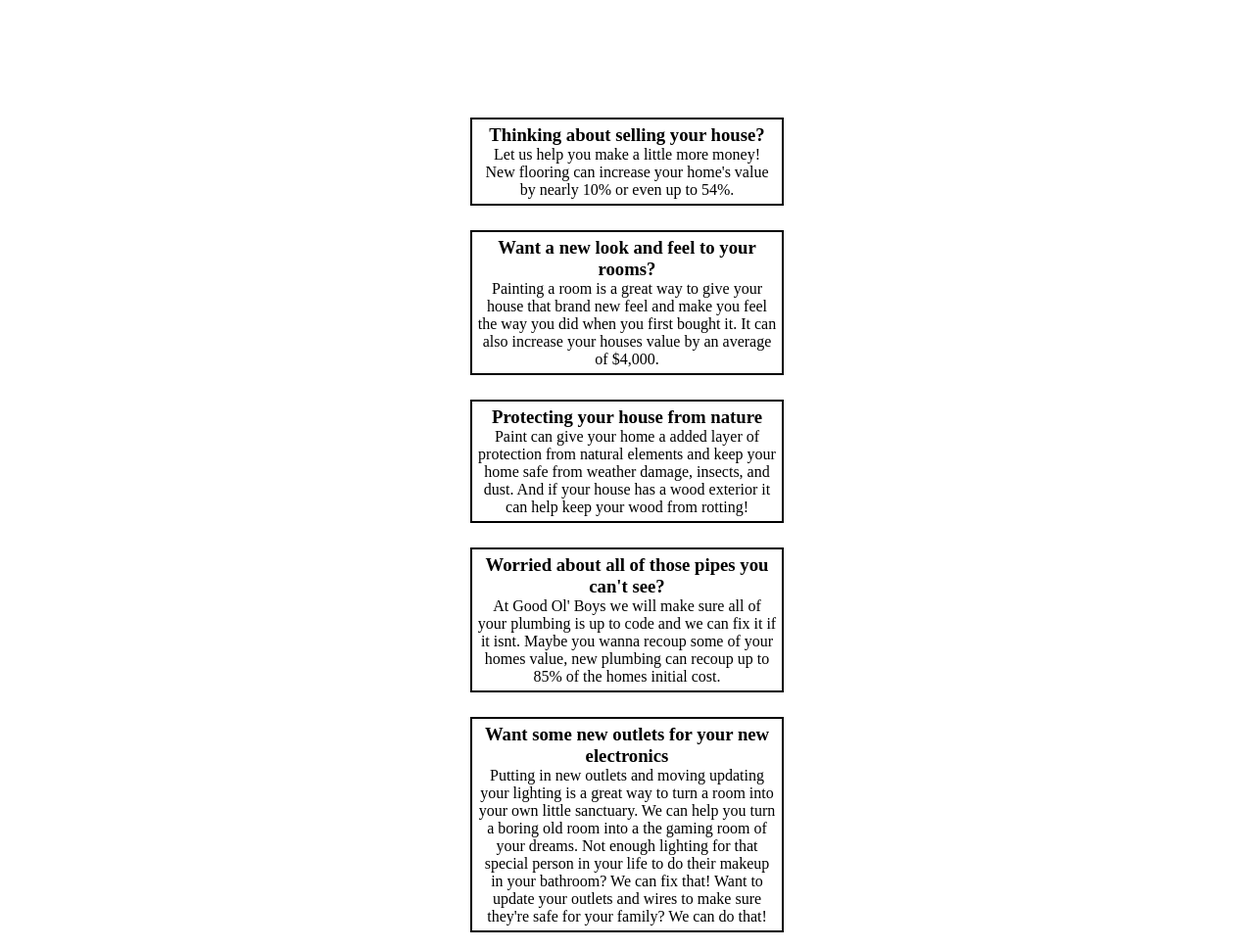
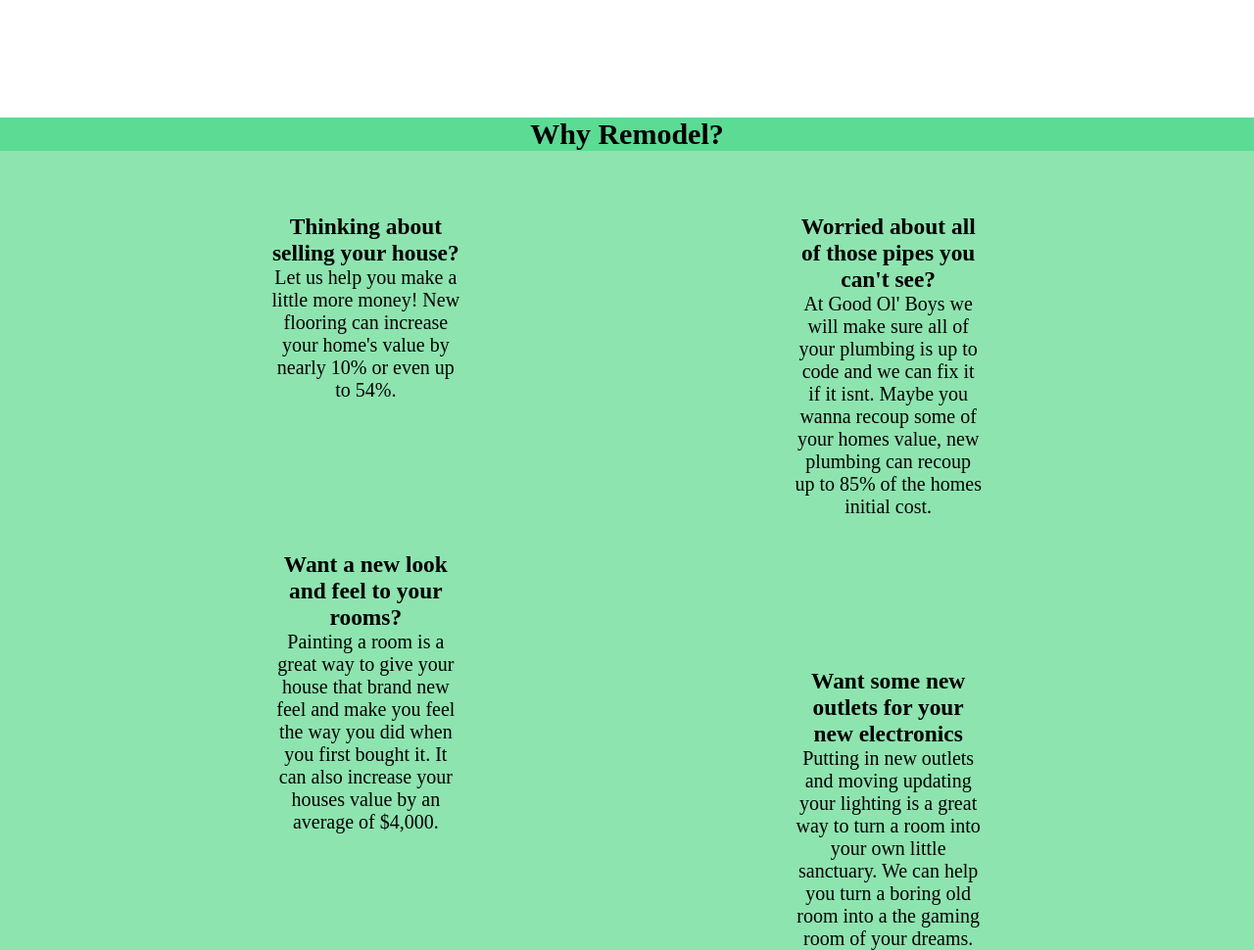
Before and after one commit to Jacob-Hoskins/GoodOlBoys, a plain HTML site: page index.html in a window 1280 px wide. Shown: the part 680-1650 px from the top of the page at 98% size. Drawn offline with nearby package versions, Linux system fonts and the light colour scheme.

Commit message:
Add files via upload

```diff
--- a/index.html
+++ b/index.html
@@ -16,6 +16,7 @@
       <img src="img/testFinal.png" alt="Good Ol Boys Logo" class="img_logo" />
     </header>
     <main>
+      <div class="main-content">
         <div class="container">
           <!-- Slider main container -->
           <div class="swiper">
@@ -62,7 +63,6 @@
                   class="img-slider"
                 />
               </div>
-            ...
             </div>
             <!-- If we need pagination -->
             <div class="swiper-pagination"></div>
@@ -73,7 +73,9 @@
           </div>
         </div>
         <div>
+          <h2 class="selling-points-title">Why Remodel?</h2>
           <section class="selling-points">
+            <div class="left-flex">
               <div class="points">
                 <h3>Thinking about selling your house?</h3>
                 <p>
@@ -84,55 +86,60 @@
               <div class="points">
                 <h3>Want a new look and feel to your rooms?</h3>
                 <p>
-              Painting a room is a great way to give your house that brand new
-              feel and make you feel the way you did when you first bought it.
-              It can also increase your houses value by an average of $4,000.
+                  Painting a room is a great way to give your house that brand
+                  new feel and make you feel the way you did when you first
+                  bought it. It can also increase your houses value by an
+                  average of $4,000.
                 </p>
               </div>
               <div class="points">
                 <h3>Protecting your house from nature</h3>
                 <p>
-              Paint can give your home a added layer of protection from natural
-              elements and keep your home safe from weather damage, insects, and
-              dust. And if your house has a wood exterior it can help keep your
-              wood from rotting!
+                  Paint can give your home a added layer of protection from
+                  natural elements and keep your home safe from weather damage,
+                  insects, and dust. And if your house has a wood exterior it
+                  can help keep your wood from rotting!
                 </p>
               </div>
+            </div>
+            <div class="right-flex">
               <div class="points">
                 <h3>Worried about all of those pipes you can't see?</h3>
                 <p>
-              At Good Ol' Boys we will make sure all of your plumbing is up to
-              code and we can fix it if it isnt. Maybe you wanna recoup some of
-              your homes value, new plumbing can recoup up to 85% of the homes
-              initial cost.
+                  At Good Ol' Boys we will make sure all of your plumbing is up
+                  to code and we can fix it if it isnt. Maybe you wanna recoup
+                  some of your homes value, new plumbing can recoup up to 85% of
+                  the homes initial cost.
                 </p>
               </div>
               <div class="points">
                 <h3>Want some new outlets for your new electronics</h3>
                 <p>
                   Putting in new outlets and moving updating your lighting is a
-              great way to turn a room into your own little sanctuary. We can
-              help you turn a boring old room into a the gaming room of your
-              dreams. Not enough lighting for that special person in your life
-              to do their makeup in your bathroom? We can fix that! Want to
-              update your outlets and wires to make sure they're safe for your
-              family? We can do that!
+                  great way to turn a room into your own little sanctuary. We
+                  can help you turn a boring old room into a the gaming room of
+                  your dreams. Not enough lighting for that special person in
+                  your life to do their makeup in your bathroom? We can fix
+                  that! Want to update your outlets and wires to make sure
+                  they're safe for your family? We can do that!
                 </p>
               </div>
               <div class="points">
                 <h3>Wanna take advantage of a big open room?</h3>
                 <p>
-              Big open basements are great and we all love them, but how can you
-              ignore the storage corner you have? We can help make create a new
-              room out of a wide open space! Give the kids another cool place to
-              relax, give yourself a mancave, turn it into a pantry to stock up
-              on foods so you can always take advatage of those sales! Whatever
-              the need may be having experience framers can make your house feel
-              like a totally different place and we would love to do that for
-              you!
+                  Big open basements are great and we all love them, but how can
+                  you ignore the storage corner you have? We can help make
+                  create a new room out of a wide open space! Give the kids
+                  another cool place to relax, give yourself a mancave, turn it
+                  into a pantry to stock up on foods so you can always take
+                  advatage of those sales! Whatever the need may be having
+                  experience framers can make your house feel like a totally
+                  different place and we would love to do that for you!
                 </p>
               </div>
+            </div>
           </section>
+        </div>
       </div>
     </main>
 
--- a/style.css
+++ b/style.css
@@ -5,6 +5,7 @@
 }
 
 /* HEADER */
+
 header img {
   height: 15vw;
   width: 15vw;
@@ -45,17 +46,44 @@ header img {
   height: 45vh;
 }
 
+/* MAIN PAGE CONTENT */
+.selling-points-title {
+  text-align: center;
+  background-color: #5cdb95;
+}
+
 .selling-points {
+  display: flex;
+  align-items: flex-start;
+  justify-content: space-evenly;
   margin: auto;
   text-align: center;
   margin-bottom: 10vw;
+  background-color: #8ee4af;
 }
+
+/* f3f3f3 */
 
 .points {
   text-align: center;
-  border: solid black 2px;
-  padding: 5px;
+  /* border: solid black 2px; */
+  padding: 5vw;
   margin: auto;
   margin-bottom: 25px;
   width: 25vw;
 }
+
+.left-flex {
+  display: flex;
+  flex-direction: column;
+  justify-content: flex-start;
+}
+
+.right-flex {
+  display: flex;
+  flex-direction: column;
+}
+
+.main-content {
+  font-size: 20px;
+}
```
Lines whose indentation alone changed are shown as unchanged.
